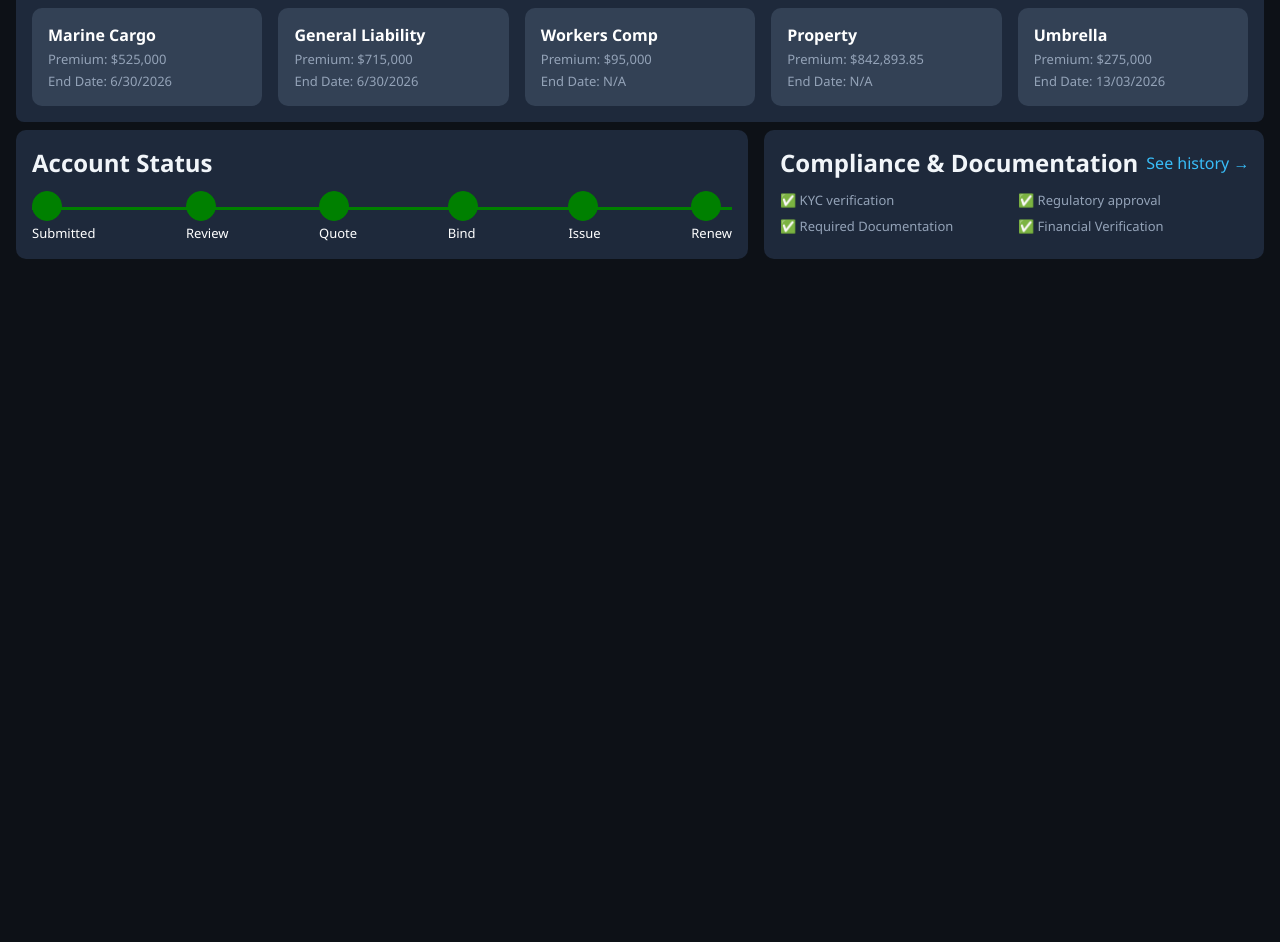
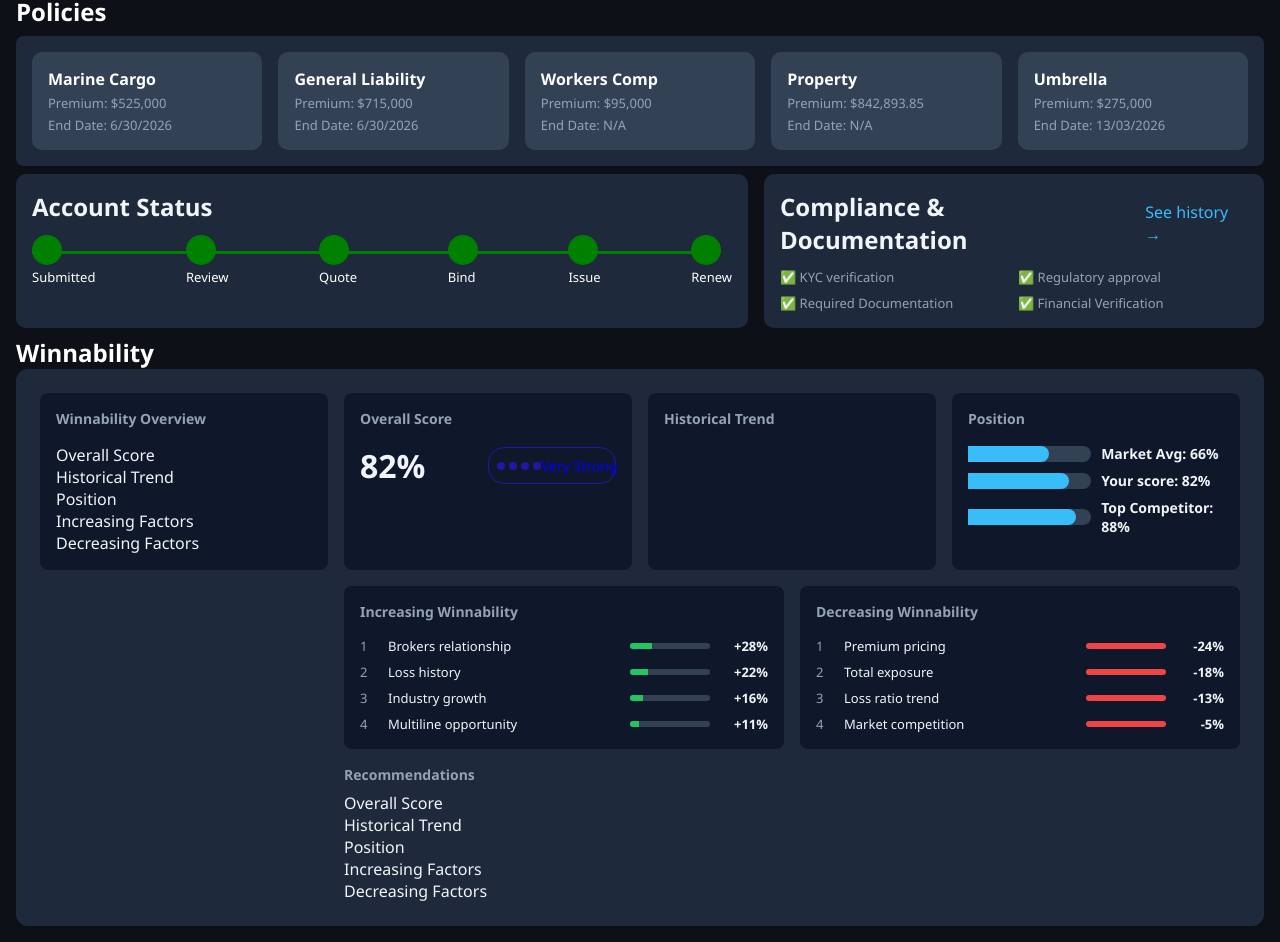
Before and after one commit to Danets/dashboard-angular, an Angular app: page /account in a window 1280 px wide. Shown: the part 475-1417 px from the top of the page. Before the commit the page ends 800 px from the top, so only its background shows below. Built offline with nearby package versions, Linux system fonts and the light colour scheme.

Commit message:
Have been implemented Winnability component

```diff
--- a/src/app/core/models/models.ts
+++ b/src/app/core/models/models.ts
@@ -62,7 +62,7 @@ export interface Policy {
   etDate: string;
 }
 
-export interface Winnability {
+export interface IWinnability {
   overallScore: number;
   tag: string;
   history: number[];
--- a/src/app/pages/account/account-data.service.ts
+++ b/src/app/pages/account/account-data.service.ts
@@ -1,7 +1,12 @@
 import { Injectable, signal } from '@angular/core';
 import { HttpClient } from '@angular/common/http';
 import { delay } from 'rxjs';
-import { Header, Performance, Policy } from '../../core/models/models';
+import {
+  Header,
+  IWinnability,
+  Performance,
+  Policy,
+} from '../../core/models/models';
 
 @Injectable({ providedIn: 'root' })
 export class AccountDataService {
@@ -10,7 +15,7 @@ export class AccountDataService {
   readonly policies = signal<Policy[]>([]);
   readonly status = signal<string[]>([]);
   readonly compliance = signal<string[]>([]);
-  readonly winnability = signal<any>(null);
+  readonly winnability = signal<IWinnability | null>(null);
 
   constructor(private readonly http: HttpClient) {
     this.loadMockData();
--- a/src/app/pages/account/account-status/account-status.scss
+++ b/src/app/pages/account/account-status/account-status.scss
@@ -1,6 +1,6 @@
 .account-status {
   display: grid;
-  grid-template-columns: minmax(600px, 1fr) minmax(300px, 500px);
+  grid-template-columns: minmax(400px, 1fr) minmax(300px, 500px);
   gap: 1rem;
   color: #f1f5f9;
   border-radius: 10px;
@@ -19,12 +19,22 @@
     display: flex;
     align-items: center;
     gap: 0.5rem;
-    white-space: nowrap;
+  }
+
+  @media (min-width: 1440px) {
+    &__headline {
+      white-space: nowrap;
+    }
   }
 
   &__link {
     text-decoration: none;
     color: #38bdf8;
+    cursor: pointer;
+    &:hover,
+    &:focus {
+      text-decoration: underline;
+    }
   }
 
   &__steps {
@@ -35,7 +45,7 @@
     &::after {
       content: "";
       display: block;
-      width: 100%;
+      width: calc(100% - 1rem);
       height: 3px;
       background-color: green;
       position: absolute;
@@ -56,8 +66,10 @@
       height: 30px;
       border-radius: 50%;
       background-color: green;
-      border: 1px solid green;
       transition: background-color 0.3s ease;
+    }
+    &:hover::before {
+      background-color: rgb(14, 102, 14);
     }
   }
 
--- a/src/app/pages/account/account-status/account-status.ts
+++ b/src/app/pages/account/account-status/account-status.ts
@@ -23,7 +23,7 @@ import { Component, input } from '@angular/core';
       <div class="account-status__section">
         <div class="account-status__headline">
           <h2 class="account-status__title">Compliance & Documentation</h2>
-          <a class="account-status__link">See history →</a>
+          <a class="account-status__link" href="#">See history →</a>
         </div>
 
         <ul class="account-status__list">
--- a/src/app/pages/account/account.ts
+++ b/src/app/pages/account/account.ts
@@ -4,10 +4,17 @@ import { AccountDataService } from './account-data.service';
 import { PerformanceMetrics } from './performance-metrics/performance-metrics';
 import { Policies } from './policies/policies';
 import { AccountStatus } from './account-status/account-status';
+import { Winnability } from './winnability/winnability';
 
 @Component({
   selector: 'app-account',
-  imports: [AccountHeader, PerformanceMetrics, Policies, AccountStatus],
+  imports: [
+    AccountHeader,
+    PerformanceMetrics,
+    Policies,
+    AccountStatus,
+    Winnability,
+  ],
   template: `
     <div class="account">
       <app-account-header [header]="accountData.header()!"></app-account-header>
@@ -20,6 +27,9 @@ import { AccountStatus } from './account-status/account-status';
         [compliance]="accountData.compliance()!"
       >
       </app-account-status>
+      <app-winnability
+        [winnability]="accountData.winnability()!"
+      ></app-winnability>
     </div>
   `,
   styleUrl: './account.scss',
--- a/src/app/pages/account/policies/policies.scss
+++ b/src/app/pages/account/policies/policies.scss
@@ -16,7 +16,6 @@
     display: flex;
     flex-direction: column;
     flex: 1 1 160px;
-
     gap: 0.25rem;
     transition: background-color 0.3s ease;
 
--- /dev/null
+++ b/src/app/pages/account/winnability/winnability.html
@@ -0,0 +1,166 @@
+<h2 class="winnability__title">Winnability</h2>
+
+@if (winnability()) {
+<div class="winnability">
+  <div class="winnability__grid">
+    <!-- SideBar -->
+    <div class="winnability__sidebar">
+      <h4 class="winnability__sidebar-title">Winnability Overview</h4>
+      <ul class="winnability__sidebar-list">
+        <li class="winnability__sidebar-item">
+          <a class="winnability__sidebar-link" href="#">Overall Score</a>
+        </li>
+        <li class="winnability__sidebar-item">
+          <a class="winnability__sidebar-link" href="#">Historical Trend</a>
+        </li>
+        <li class="winnability__sidebar-item">
+          <a class="winnability__sidebar-link" href="#">Position</a>
+        </li>
+        <li class="winnability__sidebar-item">
+          <a class="winnability__sidebar-link" href="#">Increasing Factors</a>
+        </li>
+        <li class="winnability__sidebar-item">
+          <a class="winnability__sidebar-link" href="#">Decreasing Factors</a>
+        </li>
+      </ul>
+    </div>
+
+    <!-- Overall Score Card -->
+    <div class="winnability__card score">
+      <h4 class="winnability__card-title">Overall Score</h4>
+      <div class="score__content">
+        <div class="score__value">{{ winnability().overallScore }}%</div>
+        <div class="score__chip">
+          <div class="score__dots">
+            @for (dot of winnabilityDots; track dot) {
+            <span class="score__dot"></span>
+            }
+          </div>
+          <span class="score__label">{{ winnability().tag }}</span>
+        </div>
+      </div>
+    </div>
+
+    <!-- Historical Trend -->
+    <div class="winnability__card trend">
+      <h4 class="winnability__card-title">Historical Trend</h4>
+      <div class="trend__chart">
+        <svg viewBox="0 0 100 40" preserveAspectRatio="none">
+          <!-- <polyline
+            [attr.points]="
+              winnability().history
+                .map((v, i) => i * 25 + ',' + (40 - (v / 100) * 40))
+                .join(' ')
+            "
+            fill="none"
+            stroke="#38bdf8"
+            stroke-width="2"
+          /> -->
+        </svg>
+      </div>
+    </div>
+
+    <!-- Position -->
+    <div class="winnability__card position">
+      <h4 class="winnability__card-title">Position</h4>
+      <div class="position__bar">
+        <div class="position__bar-track">
+          <div
+            class="position__bar-fill"
+            [style.width.%]="winnability().position.marketAvg"
+          ></div>
+        </div>
+        <h5 class="position__bar-label">
+          Market Avg: {{ winnability().position.marketAvg }}%
+        </h5>
+      </div>
+
+      <div class="position__bar">
+        <div class="position__bar-track">
+          <div
+            class="position__bar-fill"
+            [style.width.%]="winnability().position.score"
+          ></div>
+        </div>
+        <h5 class="position__bar-label">
+          Your score: {{ winnability().position.score }}%
+        </h5>
+      </div>
+
+      <div class="position__bar">
+        <div class="position__bar-track">
+          <div
+            class="position__bar-fill"
+            [style.width.%]="winnability().position.topCompetitor"
+          ></div>
+        </div>
+        <h5 class="position__bar-label">
+          Top Competitor: {{ winnability().position.topCompetitor }}%
+        </h5>
+      </div>
+    </div>
+
+    <div class="subgrid">
+      <!-- Increasing -->
+      <div class="winnability__card increasing winnability__card--increasing">
+        <h4 class="winnability__card-title">Increasing Winnability</h4>
+        <div
+          class="winnability__factor"
+          *ngFor="let item of winnability().increasing; index as i"
+        >
+          <div class="winnability__factor-index">{{ i + 1 }}</div>
+          <div class="winnability__factor-label">{{ item.label }}</div>
+          <div class="winnability__progress">
+            <div
+              class="winnability__progress-bar winnability__progress-bar--green"
+              [style.width.%]="item.value"
+            ></div>
+          </div>
+          <div class="winnability__factor-value">+{{ item.value }}%</div>
+        </div>
+      </div>
+
+      <!-- Decreasing -->
+      <div class="winnability__card decreasing winnability__card--decreasing">
+        <h4 class="winnability__card-title">Decreasing Winnability</h4>
+        <div
+          class="winnability__factor"
+          *ngFor="let item of winnability().decreasing; index as i"
+        >
+          <div class="winnability__factor-index">{{ i + 1 }}</div>
+          <div class="winnability__factor-label">{{ item.label }}</div>
+          <div class="winnability__progress">
+            <div
+              class="winnability__progress-bar winnability__progress-bar--red"
+              [style.width.%]="item.value"
+            ></div>
+          </div>
+          <div class="winnability__factor-value">{{ item.value }}%</div>
+        </div>
+      </div>
+    </div>
+
+    <!-- Recommendations -->
+    <div class="winnability__recommendations recommendations">
+      <h3 class="winnability__sidebar-title">Recommendations</h3>
+      <ul class="winnability__sidebar-list">
+        <li class="winnability__sidebar-item">
+          <a class="winnability__sidebar-link">Overall Score</a>
+        </li>
+        <li class="winnability__sidebar-item">
+          <a class="winnability__sidebar-link">Historical Trend</a>
+        </li>
+        <li class="winnability__sidebar-item">
+          <a class="winnability__sidebar-link">Position</a>
+        </li>
+        <li class="winnability__sidebar-item">
+          <a class="winnability__sidebar-link">Increasing Factors</a>
+        </li>
+        <li class="winnability__sidebar-item">
+          <a class="winnability__sidebar-link">Decreasing Factors</a>
+        </li>
+      </ul>
+    </div>
+  </div>
+</div>
+}
--- /dev/null
+++ b/src/app/pages/account/winnability/winnability.scss
@@ -0,0 +1,176 @@
+.winnability {
+  background: #1e293b;
+  border-radius: 12px;
+  padding: 1.5rem;
+  color: #f1f5f9;
+
+  &__grid {
+    display: grid;
+    grid-template-columns: minmax(100px, 1fr) repeat(
+        auto-fit,
+        minmax(150px, 1fr)
+      );
+    grid-template-rows: auto;
+    grid-template-areas:
+      "sidebar score trend position"
+      "sidebar subgrid subgrid subgrid"
+      "sidebar recommendations recommendations recommendations";
+    gap: 1rem;
+  }
+
+  &__card,
+  &__sidebar {
+    background: #0f172a;
+    border-radius: 8px;
+    padding: 1rem;
+    display: flex;
+    flex-direction: column;
+    gap: 0.5rem;
+
+    &-title {
+      font-size: 14px;
+      font-weight: 600;
+      color: #94a3b8;
+      margin-bottom: 0.5rem;
+    }
+
+    &-list {
+      list-style-type: none;
+    }
+    &-link:hover,
+    &-link:focus {
+      color: #38bdf8;
+    }
+  }
+
+  .score {
+    grid-area: score;
+
+    &__content {
+      display: flex;
+      align-items: center;
+      justify-content: space-between;
+    }
+
+    &__value {
+      font-size: 2rem;
+      font-weight: 700;
+    }
+
+    &__chip {
+      display: flex;
+      align-items: center;
+      justify-content: space-between;
+      width: 50%;
+      padding: 0.5rem;
+      color: blue;
+      border: 1px solid #2416a3;
+      border-radius: 1rem;
+    }
+
+    &__dots {
+      display: flex;
+      gap: 0.25rem;
+    }
+
+    &__dot {
+      width: 0.5rem;
+      height: 0.5rem;
+      border-radius: 50%;
+      background-color: #2416a3;
+    }
+
+    &__label {
+      font-size: 0.875rem;
+      white-space: nowrap;
+    }
+  }
+
+  .trend {
+    grid-area: trend;
+  }
+
+  .position {
+    grid-area: position;
+
+    &__bars {
+      display: flex;
+      flex-direction: column;
+      gap: 0.5rem;
+    }
+
+    &__bar {
+      display: flex;
+      justify-content: space-between;
+      align-items: center;
+      width: 100%;
+    }
+
+    &__bar-track {
+      background-color: #334155;
+      border-radius: 0 0.5rem 0.5rem 0;
+      height: 16px;
+      width: 48%;
+    }
+
+    &__bar-fill {
+      background-color: #38bdf8;
+      height: 100%;
+      border-radius: 0 0.5rem 0.5rem 0;
+    }
+
+    &__bar-label {
+      font-size: 14px;
+      color: #f1f5f9;
+      width: 48%;
+    }
+  }
+
+  .subgrid {
+    grid-area: subgrid;
+    display: grid;
+    grid-template-columns: repeat(auto-fit, minmax(250px, 1fr));
+    gap: 1rem;
+  }
+
+  .recommendations {
+    grid-area: recommendations;
+    grid-column: 2 / span 3;
+  }
+
+  &__factor {
+    display: grid;
+    grid-template-columns: 20px 1fr 80px 50px;
+    align-items: center;
+    gap: 8px;
+    font-size: 13px;
+
+    &-index {
+      color: #94a3b8;
+    }
+    &-label {
+      color: #f1f5f9;
+    }
+    &-value {
+      text-align: right;
+      font-weight: 600;
+    }
+  }
+
+  &__progress {
+    background: #334155;
+    border-radius: 4px;
+    height: 6px;
+    overflow: hidden;
+
+    &-bar {
+      height: 100%;
+      &--green {
+        background: #22c55e;
+      }
+      &--red {
+        background: #ef4444;
+      }
+    }
+  }
+}
--- /dev/null
+++ b/src/app/pages/account/winnability/winnability.ts
@@ -0,0 +1,14 @@
+import { Component, input } from '@angular/core';
+import { IWinnability } from '../../../core/models/models';
+import { CommonModule } from '@angular/common';
+
+@Component({
+  selector: 'app-winnability',
+  imports: [CommonModule],
+  styleUrl: './winnability.scss',
+  templateUrl: './winnability.html',
+})
+export class Winnability {
+  readonly winnability = input.required<IWinnability>();
+  winnabilityDots = [1, 2, 3, 4];
+}
```
Also changed, not shown: src/app/pages/account/performance-metrics/performance-metrics.scss (+13 -2 lines).
